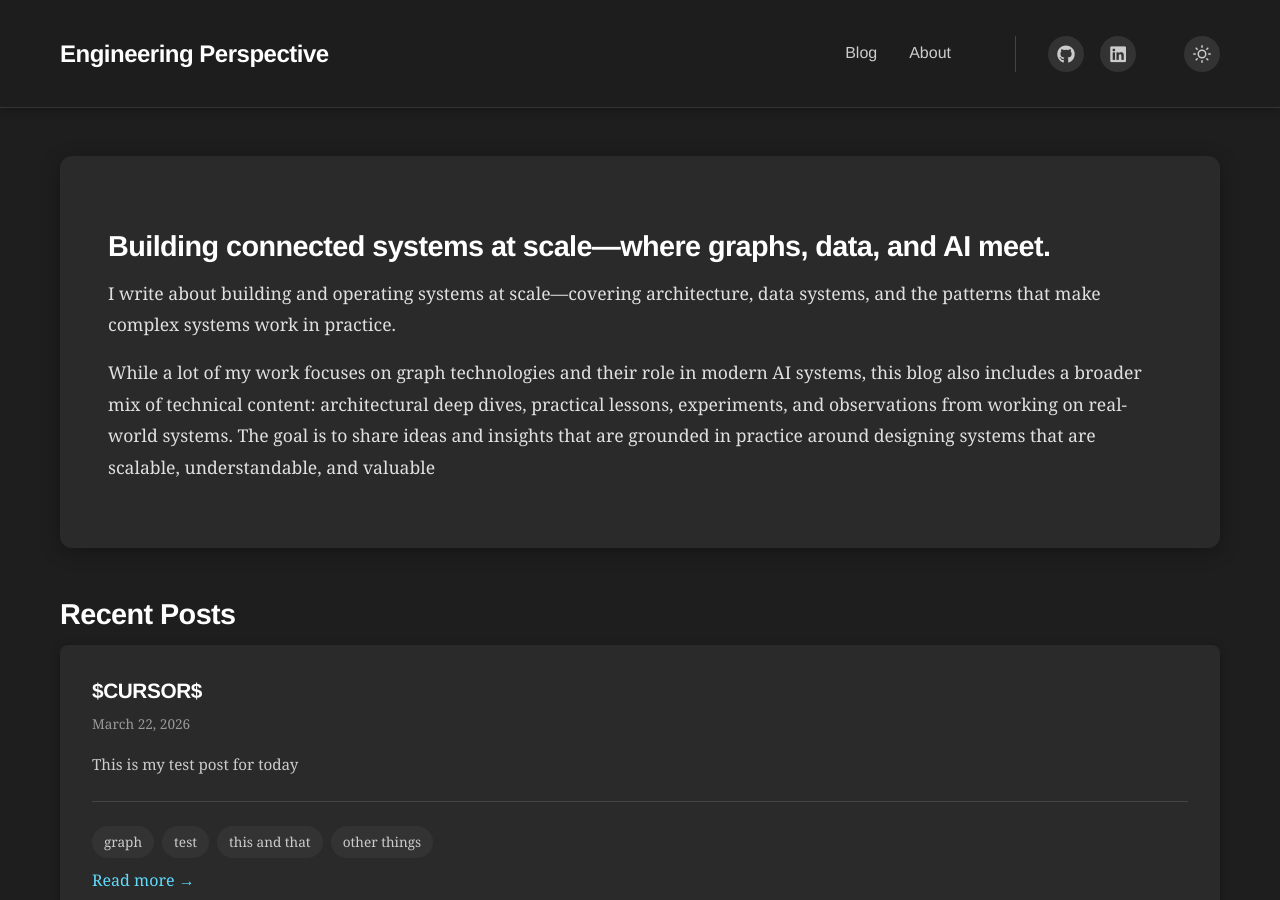
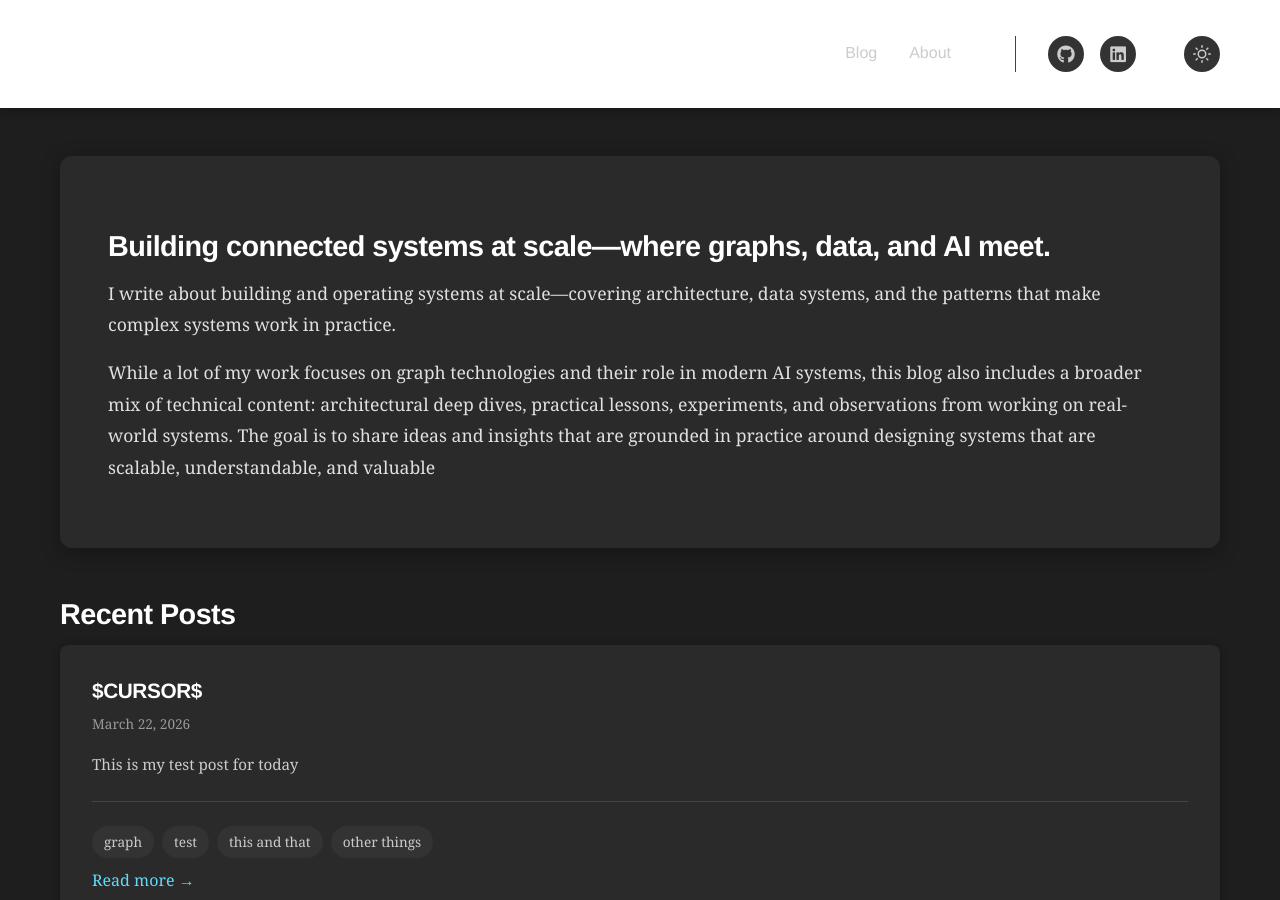
Before and after one commit to alexpankraz/alexpankraz.github.io, a Jekyll site: the page built from index.md, in a window 1280 px wide and 900 px high. Built offline with Jekyll 4.4.1, drawn with Linux system fonts in a browser that asks for light colours.

Commit message:
improve mobile

```diff
--- a/assets/css/style.css
+++ b/assets/css/style.css
@@ -24,7 +24,9 @@ body {
 
 /* Header */
 .site-header {
-  background: rgba(30, 30, 30, 0.95);
+  padding: 1rem 1rem 0.5rem; /* Adjust padding for mobile */
+  background-color: #fff; /* Ensure a white background for visibility */
+  transition: padding 0.3s ease; /* Smooth transition for padding */
   backdrop-filter: blur(10px);
   border-bottom: 1px solid rgba(255, 255, 255, 0.1);
   padding: 2rem 0;
@@ -35,14 +37,19 @@ body {
   z-index: 100;
 }
 
+.site-header.light-theme {
+  background-color: #f1f1f1; /* Light theme background */
+}
+
 .site-header .wrapper {
   display: flex;
   justify-content: space-between;
   align-items: center;
 }
 
-.site-title {
-  font-size: 1.5rem;
+.site-header .site-title {
+  font-size: 1.5rem; /* Adjust font size for mobile */
+  margin: 0;
   font-weight: 700;
   font-family: 'Helvetica Neue', Arial, sans-serif;
   color: #ffffff;
@@ -126,6 +133,32 @@ body {
 .theme-toggle .sun-icon,
 .theme-toggle .moon-icon {
   display: none;
+}
+
+@media (max-width: 768px) {
+  .site-header {
+    padding: 0.5rem 1rem; /* Smaller padding for mobile */
+  }
+
+  .site-header .site-title {
+    font-size: 1.2rem; /* Smaller font size for mobile */
+  }
+
+  .site-header .site-nav a,
+  .site-header .social-links a {
+    font-size: 0.9rem; /* Smaller font size for mobile */
+  }
+
+  .site-header .theme-toggle {
+    font-size: 1rem; /* Smaller font size for mobile */
+  }
+
+  .site-header .theme-toggle .sun-icon,
+  .site-header .theme-toggle .moon-icon {
+    display: block;
+    width: 1.5rem;
+    height: 1.5rem;
+  }
 }
 
 /* Main Content */
@@ -719,19 +752,6 @@ pre.code-block-wrapper {
 pre.code-block-wrapper:hover .copy-code-button {
   opacity: 1;
 }
-  position: absolute;
-  top: 0.5rem;
-  right: 0.5rem;
-  background: rgba(255, 255, 255, 0.1);
-  border: 1px solid rgba(255, 255, 255, 0.2);
-  color: #fff;
-  border-radius: 4px;
-  padding: 4px 8px;
-  font-size: 12px;
-  cursor: pointer;
-  opacity: 0; /* Hidden by default */
-  transition: opacity 0.2s;
-}
 
 pre:hover .copy-code-button {
   opacity: 1; /* Show on hover */
```
